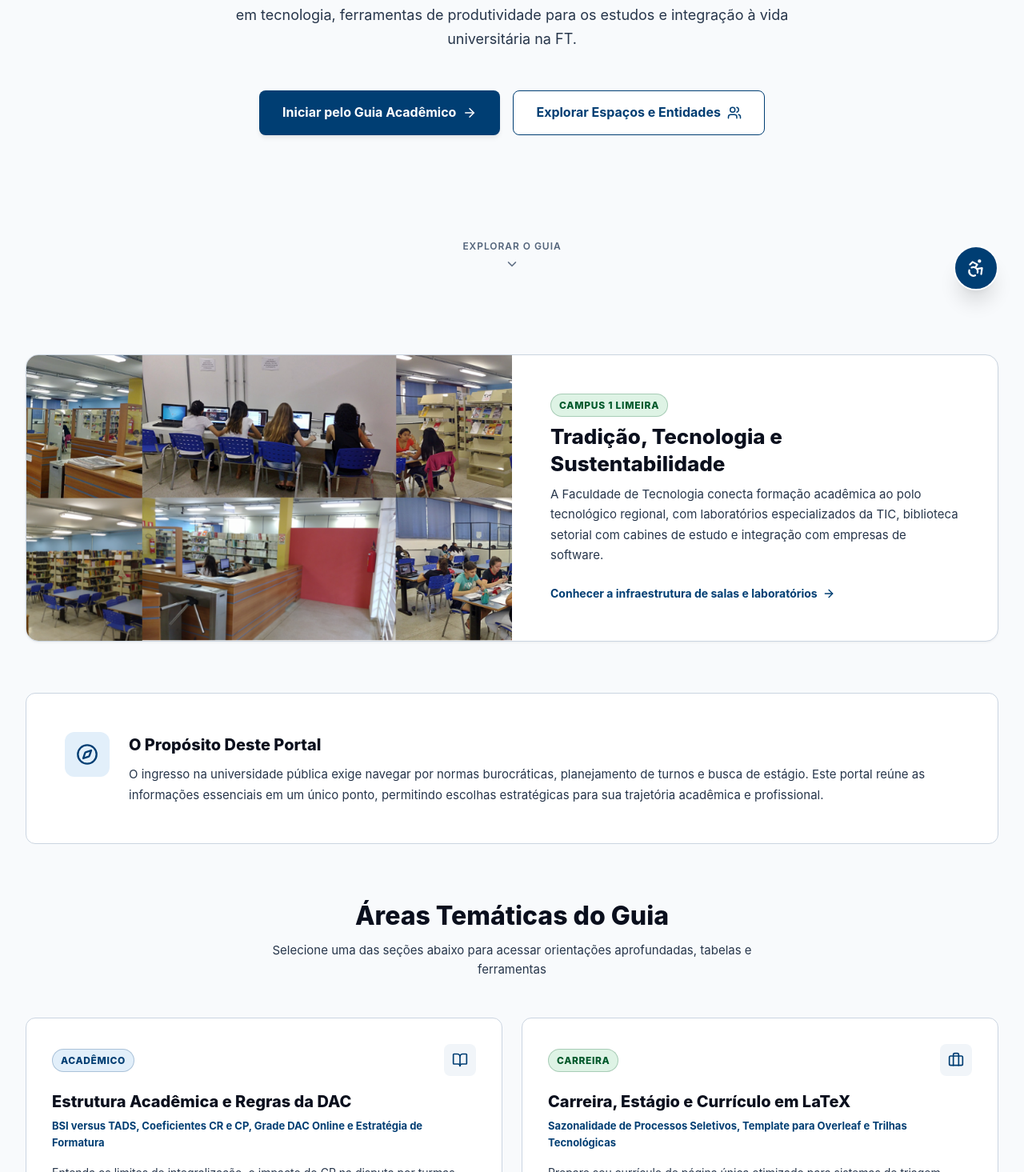
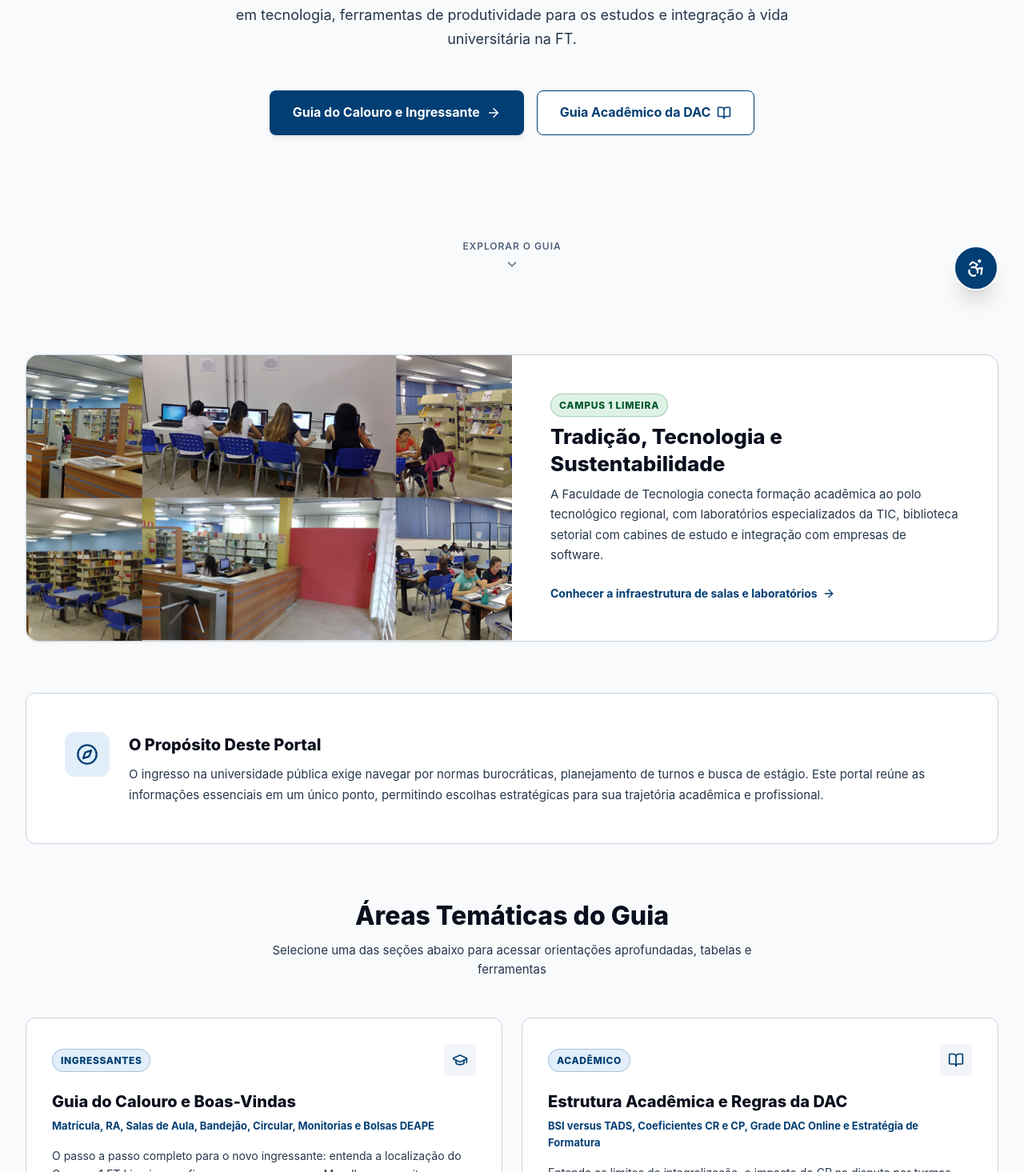
Before and after one commit to JPCalsavara/guia-sobrevivencia-ft, a Next.js app: page / in a window 1280 px wide. Shown: the part 405-1870 px from the top of the page at 80% size. Built offline with nearby package versions, Linux system fonts and the light colour scheme.

Commit message:
chore(portal): atualizar home, rotas de IA, testes ADR e script de busca vetorial

```diff
--- a/src/app/estudos-ia/page.tsx
+++ b/src/app/estudos-ia/page.tsx
@@ -109,7 +109,7 @@ export default function EstudosIaPage() {
       {/* Conteúdo com Barra Lateral Esquerda */}
       <div className={styles.contentWithSidebar}>
         <aside className={styles.sidebarAside}>
-          <DocSidebar topics={aiTopics} title="Estudos e IA" />
+          <DocSidebar topics={aiTopics} title="IA" />
         </aside>
 
         <div className={styles.mainContentArea}>
--- a/src/app/page.tsx
+++ b/src/app/page.tsx
@@ -21,6 +21,16 @@ import styles from './page.module.scss';
 
 export default function HomePage() {
   const hubPillars = [
+    {
+      id: 'calouros',
+      title: 'Guia do Calouro e Boas-Vindas',
+      subtitle: 'Matrícula, RA, Salas de Aula, Bandejão, Circular, Monitorias e Bolsas DEAPE',
+      description: 'O passo a passo completo para o novo ingressante: entenda a localização do Campus 1 FT Limeira, confirme sua vaga, acesse o Moodle e aproveite a calourada.',
+      href: '/calouros',
+      icon: GraduationCap,
+      badge: 'Ingressantes',
+      color: 'blue',
+    },
     {
       id: 'academico',
       title: 'Estrutura Acadêmica e Regras da DAC',
@@ -87,14 +97,14 @@ export default function HomePage() {
           </p>
 
           <div className={styles.heroActions}>
-            <Link href="/academico" className={styles.primaryButton}>
-              <span>Iniciar pelo Guia Acadêmico</span>
+            <Link href="/calouros" className={styles.primaryButton}>
+              <span>Guia do Calouro e Ingressante</span>
               <ArrowRight size={18} />
             </Link>
 
-            <Link href="/campus" className={styles.secondaryButton}>
-              <span>Explorar Espaços e Entidades</span>
-              <Users size={18} />
+            <Link href="/academico" className={styles.secondaryButton}>
+              <span>Guia Acadêmico da DAC</span>
+              <BookOpen size={18} />
             </Link>
           </div>
         </motion.div>
```
Also changed, not shown: scripts/vectorize-search.mjs (+29 -3 lines), 1 other file (tests, documents, lock files or other folders).
